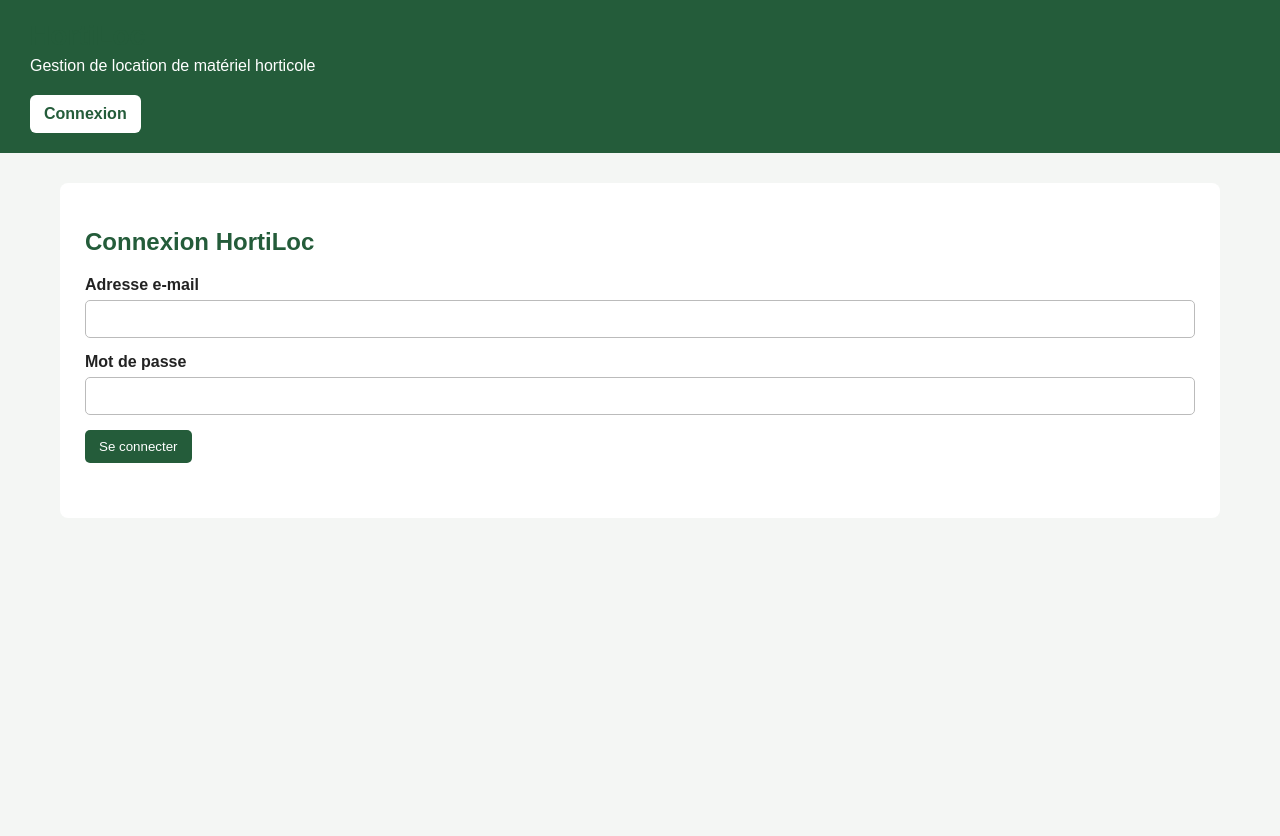
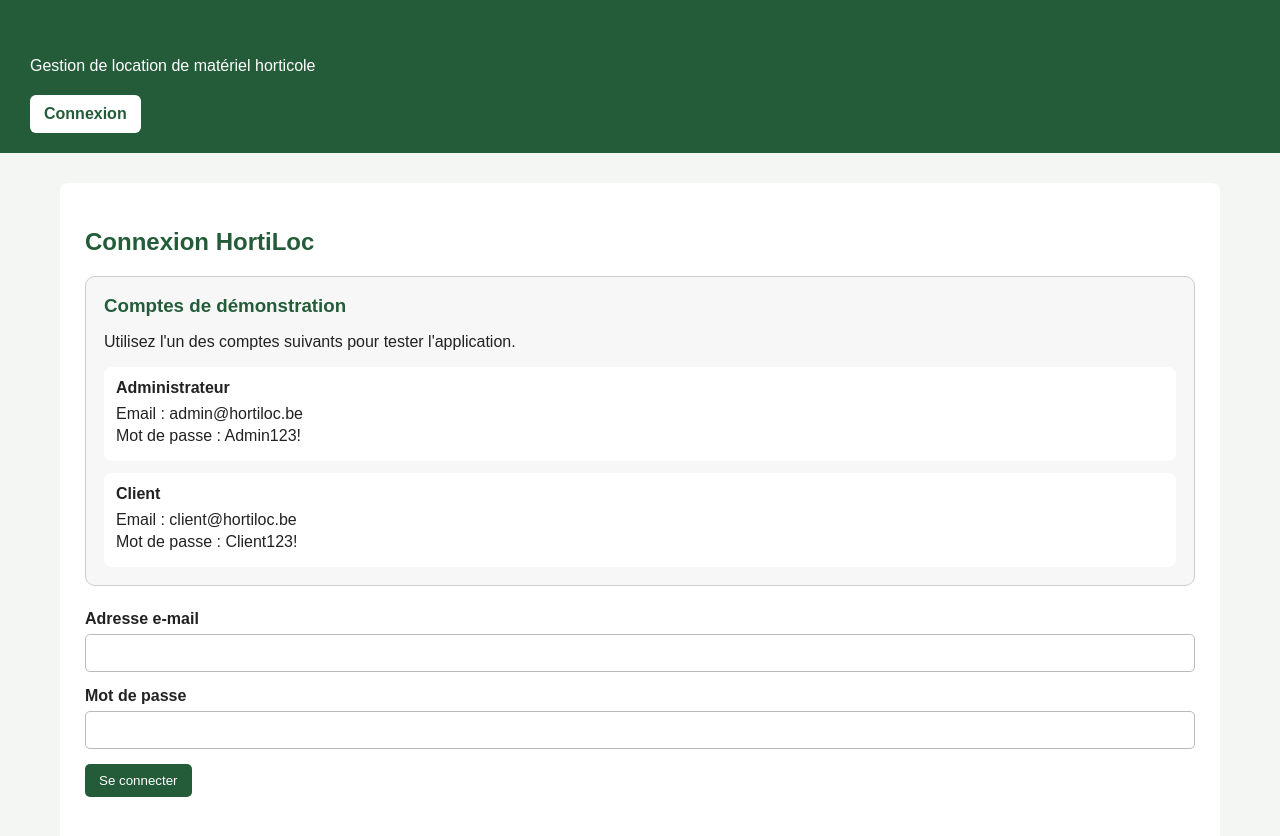
Before and after one commit to BenjaminVanderBeken/HortiLoc, an Angular app in the folder frontend/hortiloc-web/: page /login in a window 1280 px wide. Shown: the top 836 px of the page. Before the commit the page ends 800 px from the top, so only its background shows below. Built offline with nearby package versions, Linux system fonts and the light colour scheme.

Commit message:
Ajout des comptes de demonstration sur la page de connexion

```diff
--- a/frontend/hortiloc-web/src/app/pages/login/login.css
+++ b/frontend/hortiloc-web/src/app/pages/login/login.css
@@ -0,0 +1,32 @@
+.comptes-demo {
+  margin-bottom: 24px;
+  padding: 18px;
+  border: 1px solid #ccc;
+  border-radius: 10px;
+  background: #f7f7f7;
+}
+
+.comptes-demo h3 {
+  margin-top: 0;
+  margin-bottom: 8px;
+}
+
+.comptes-demo > p {
+  margin-bottom: 16px;
+}
+
+.compte-demo {
+  margin-top: 12px;
+  padding: 12px;
+  border-radius: 8px;
+  background: white;
+}
+
+.compte-demo strong {
+  display: block;
+  margin-bottom: 8px;
+}
+
+.compte-demo p {
+  margin: 4px 0;
+}
--- a/frontend/hortiloc-web/src/app/pages/login/login.html
+++ b/frontend/hortiloc-web/src/app/pages/login/login.html
@@ -1,5 +1,22 @@
 <section>
   <h1>Connexion HortiLoc</h1>
+
+  <div class="comptes-demo">
+    <h3>Comptes de démonstration</h3>
+    <p>Utilisez l'un des comptes suivants pour tester l'application.</p>
+
+    <div class="compte-demo">
+      <strong>Administrateur</strong>
+      <p>Email : admin@hortiloc.be</p>
+      <p>Mot de passe : Admin123!</p>
+    </div>
+
+    <div class="compte-demo">
+      <strong>Client</strong>
+      <p>Email : client@hortiloc.be</p>
+      <p>Mot de passe : Client123!</p>
+    </div>
+  </div>
 
   <form
     [formGroup]="formulaire"
```
